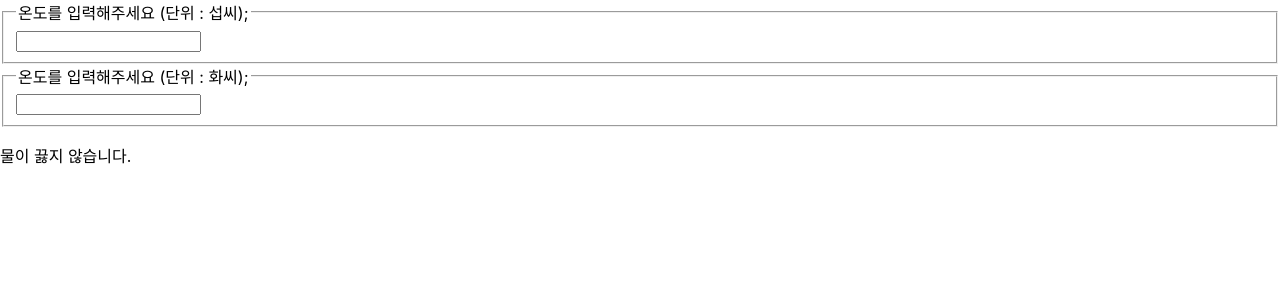
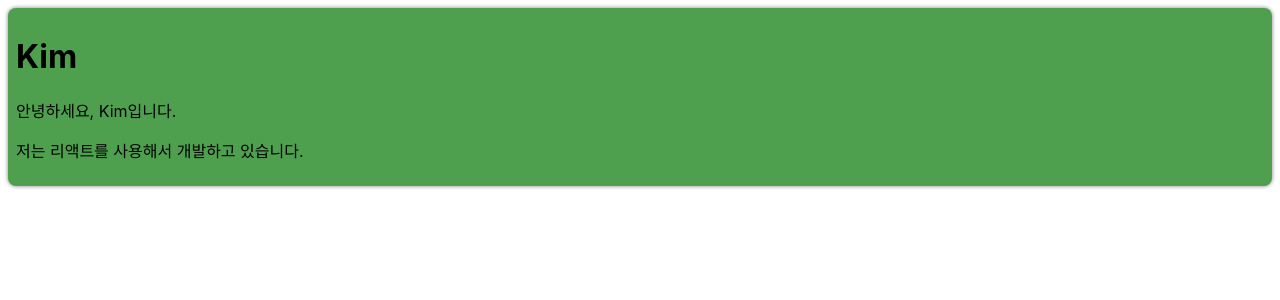
Before and after one commit to Ming0099/react_app, a React (Create React App) app: page / in a window 1280 px wide. Shown: the top 300 px of the page. Built offline with nearby package versions, Linux system fonts and the light colour scheme.

Commit message:
Learn Composition Inheritance

```diff
--- /dev/null
+++ b/src/Composition_Inheritance/Card.jsx
@@ -0,0 +1,12 @@
+function Card(props){
+    const {title, backgroundColor, children} = props;
+
+    return (
+        <div style={{margin:8, padding:8, borderRadius:8, boxShadow:"0px 0px 4px grey", backgroundColor:backgroundColor || "white",}}>
+            {title && <h1>{title}</h1>}
+            {children}
+        </div>
+    );
+}
+
+export default Card;
--- /dev/null
+++ b/src/Composition_Inheritance/ProfileCard.jsx
@@ -0,0 +1,12 @@
+import Card from "./Card";
+
+function ProfileCard(props){
+    return (
+        <Card title="Kim" backgroundColor="#4ea04e">
+            <p>안녕하세요, Kim입니다.</p>
+            <p>저는 리액트를 사용해서 개발하고 있습니다.</p>
+        </Card>
+    );
+}
+
+export default ProfileCard;
--- a/src/index.js
+++ b/src/index.js
@@ -14,12 +14,13 @@ import LandingPage from './Conditional_Rendering/LandingPage';
 import AttendanceBook from './List_and_Keys/AttendanceBook';
 import SignUp from './Forms/SignUp';
 import Calculator from './Shared_State/Calculator';
+import ProfileCard from './Composition_Inheritance/ProfileCard';
 
-// Shared_State
+// Composition_Inheritance
 const root = ReactDOM.createRoot(document.getElementById('root'));
 root.render(
   <React.StrictMode>
-    <Calculator />
+    <ProfileCard />
   </React.StrictMode>
 );
 
@@ -121,3 +122,12 @@ root.render(
   </React.StrictMode>
 );
 */
+
+/*// Shared_State
+const root = ReactDOM.createRoot(document.getElementById('root'));
+root.render(
+  <React.StrictMode>
+    <Calculator />
+  </React.StrictMode>
+);
+*/
```
